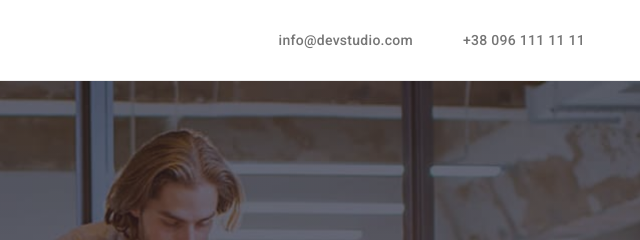
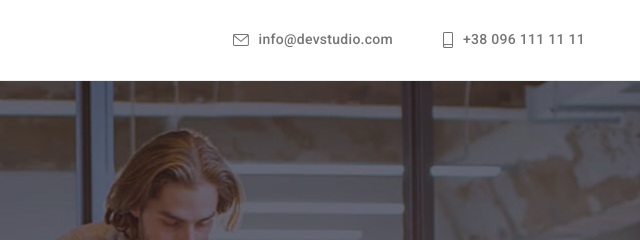
Before and after one commit to GoDmitrAn/goit-markup-hw-04, a plain HTML site: page index.html in a window 1280 px wide. Shown: the top 240 px of the page, 640-1280 px from the left. Drawn offline with nearby package versions, Linux system fonts and the light colour scheme.

Commit message:
add authority icon and optomize spite

```diff
--- a/css/styles.css
+++ b/css/styles.css
@@ -103,7 +103,14 @@ margin-right: 50px;
   margin-left: auto;
 }
 .auth-nav-link {
-  color: inherit;
+  color: var(--secondary-text-color);
+  display: flex;
+  align-items: center;
+  fill: currentColor;
+}
+.auth-nav-icon {
+margin-right: 10px;
+/* fill: var(--secondary-text-color); */
 }
 .auth-nav-link:hover,
 .auth-nav-link:focus {
--- a/index.html
+++ b/index.html
@@ -27,8 +27,16 @@
                 </ul>
             </nav>
             <ul class="auth-nav list">
-                <li><a href="mailto:info@devstudio.com" class="auth-nav-link link">info@devstudio.com</a></li>
-                <li><a href="tel:+380961111111" class="auth-nav-link link">+38 096 111 11 11</a></li>
+                <li><a href="mailto:info@devstudio.com" class="auth-nav-link link">
+                    <svg class="auth-nav-icon" width="16" height="12" >
+                        <use href="./images/symbol-optimize.svg#icon-mail"></use>
+                    </svg>
+                    info@devstudio.com</a></li>
+                <li><a href="tel:+380961111111" class="auth-nav-link link">
+                    <svg class="auth-nav-icon" width="10" height="16">
+                        <use href="./images/symbol-optimize.svg#icon-smartphone"></use>
+                    </svg>
+                    +38 096 111 11 11</a></li>
             </ul>
         </div>
     </header>
```
Also changed, not shown: images/symbol-optimize.svg (added).
